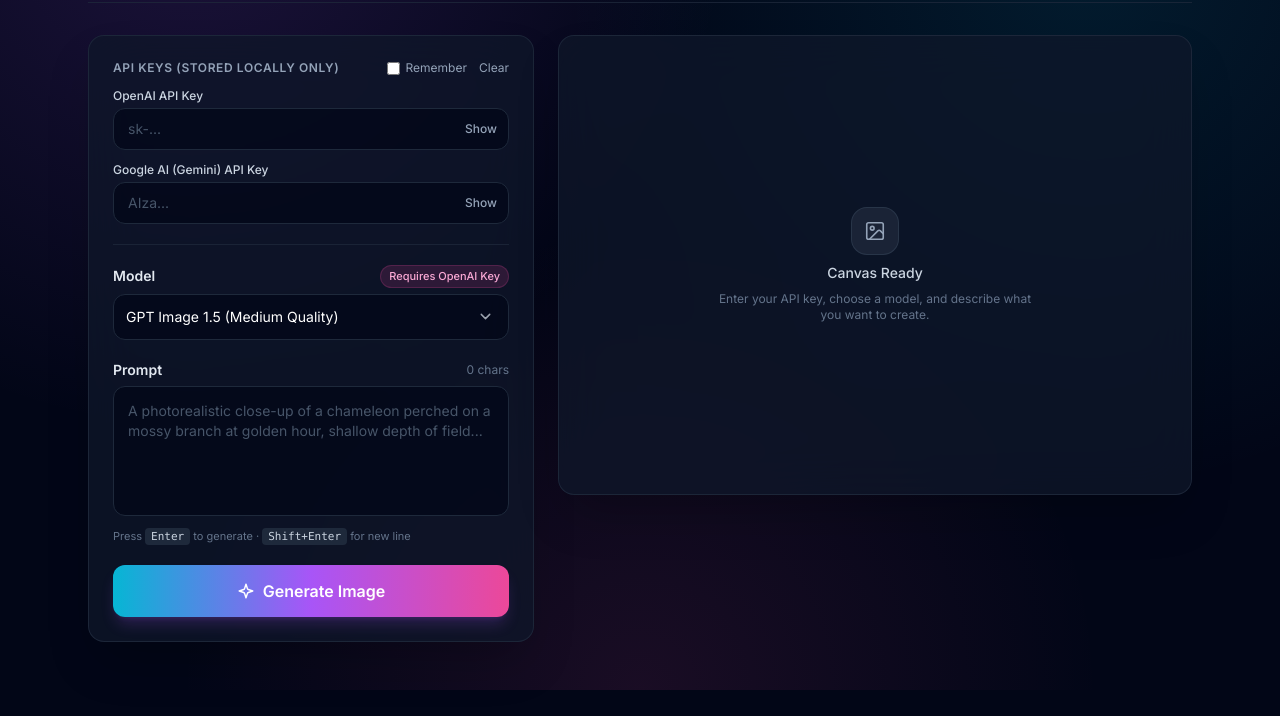
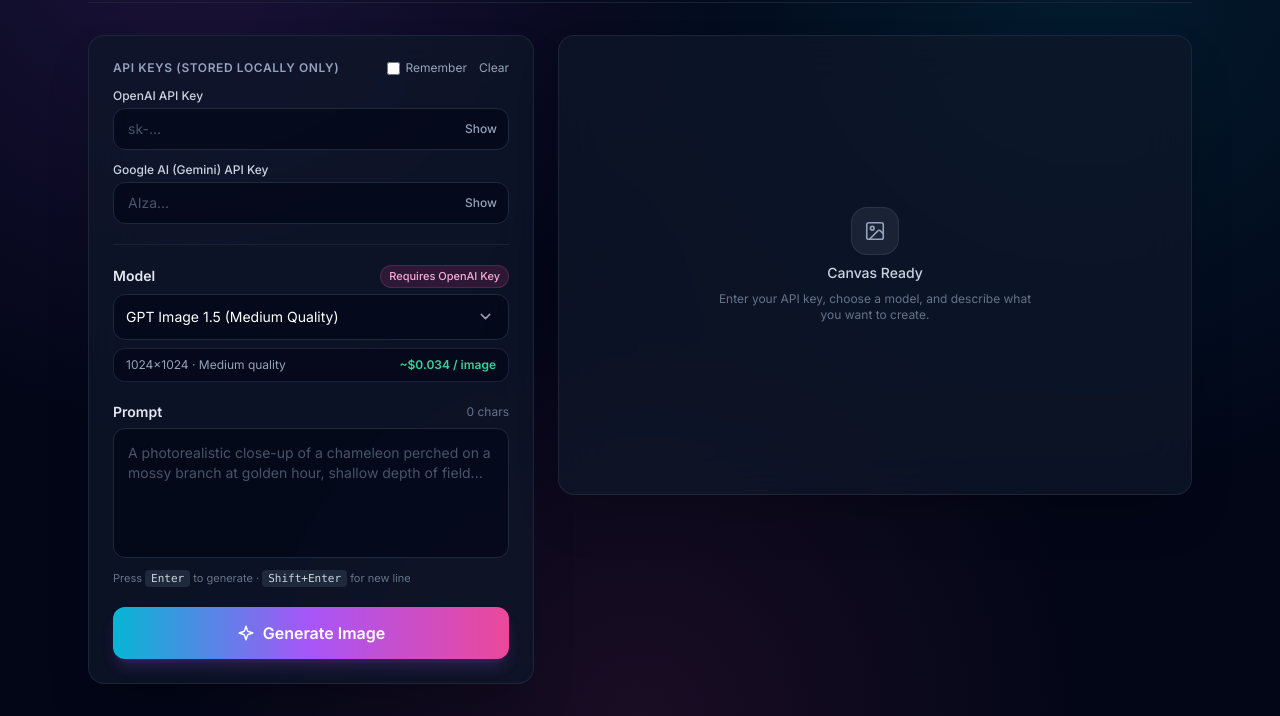
Before and after one commit to a-DuckGod/AI-Media-Generation, a browser extension: page index.html in a window 1280 px wide. Shown: the part 110-826 px from the top of the page. Before the commit the page ends 800 px from the top, so only its background shows below. Drawn offline with nearby package versions, Linux system fonts and the light colour scheme.

Commit message:
Add dynamic per-model price and resolution bar

```diff
--- a/index.html
+++ b/index.html
@@ -132,6 +132,10 @@
                             <option value="gemini-2.5-flash-image">Nano Banana (Gemini 2.5 Flash)</option>
                         </optgroup>
                     </select>
+                    <div class="mt-2 flex items-center justify-between px-3 py-2 rounded-xl bg-slate-950/60 border border-slate-800/80 text-xs">
+                        <span id="modelMeta" class="text-slate-400">1024×1024 · Medium quality</span>
+                        <span id="modelPrice" class="font-semibold text-emerald-400">~$0.034 / image</span>
+                    </div>
                 </div>
 
                 <!-- Prompt -->
@@ -180,23 +184,47 @@
         const resultDiv = document.getElementById('result');
         const apiSelector = document.getElementById('apiSelector');
         const providerBadge = document.getElementById('providerBadge');
+        const modelMeta = document.getElementById('modelMeta');
+        const modelPrice = document.getElementById('modelPrice');
         const openaiKeyInput = document.getElementById('openai_key');
         const googleKeyInput = document.getElementById('google_key');
         const rememberKeysCheckbox = document.getElementById('rememberKeys');
         const clearKeysBtn = document.getElementById('clearKeysBtn');
 
+        const MODEL_INFO = {
+            'gpt-image-1.5-high': { meta: '1024×1024 · High quality', price: '~$0.13 / image' },
+            'gpt-image-1.5-med': { meta: '1024×1024 · Medium quality', price: '~$0.034 / image' },
+            'gpt-image-1-high': { meta: '1024×1024 · High quality', price: '~$0.17 / image' },
+            'gpt-image-1-med': { meta: '1024×1024 · Medium quality', price: '~$0.042 / image' },
+            'gpt-image-1-mini': { meta: '1024×1024 · Fast & budget', price: '~$0.015 / image' },
+            'dalle-3-hd': { meta: '1024×1024 · HD quality', price: '$0.08 / image' },
+            'dalle-3-std': { meta: '1024×1024 · Standard', price: '$0.04 / image' },
+            'dalle-2-1024': { meta: '1024×1024 · Legacy', price: '$0.02 / image' },
+            'dalle-2-512': { meta: '512×512 · Legacy', price: '$0.018 / image' },
+            'gemini-nano-banana-2.1': { meta: '1K · High-efficiency', price: '~$0.034 / image' },
+            'gemini-3-pro-image': { meta: '1K · Studio reasoning', price: '~$0.134 / image' },
+            'gemini-3.1-flash-image': { meta: '1K · Fast generation', price: '~$0.067 / image' },
+            'gemini-3.1-flash-lite-image': { meta: '1K · Ultra fast & low cost', price: '~$0.034 / image' },
+            'gemini-2.5-flash-image': { meta: '1K · Legacy 2.5 Flash', price: '~$0.039 / image' }
+        };
+
         function isGoogleModel(modelId) {
             return modelId.startsWith('gemini');
         }
 
-        function updateProviderBadge() {
-            if (isGoogleModel(apiSelector.value)) {
+        function updateModelDetails() {
+            const selected = apiSelector.value;
+            if (isGoogleModel(selected)) {
                 providerBadge.textContent = 'Requires Google AI Key';
                 providerBadge.className = 'text-[11px] font-medium px-2 py-0.5 rounded-full bg-cyan-500/15 text-cyan-300 border border-cyan-500/20';
             } else {
                 providerBadge.textContent = 'Requires OpenAI Key';
                 providerBadge.className = 'text-[11px] font-medium px-2 py-0.5 rounded-full bg-pink-500/15 text-pink-300 border border-pink-500/20';
             }
+
+            const info = MODEL_INFO[selected] || { meta: 'Standard', price: 'Varies' };
+            modelMeta.textContent = info.meta;
+            modelPrice.textContent = info.price;
         }
 
         function loadSavedKeys() {
@@ -223,7 +251,7 @@
         rememberKeysCheckbox.addEventListener('change', syncSavedKeys);
         openaiKeyInput.addEventListener('input', syncSavedKeys);
         googleKeyInput.addEventListener('input', syncSavedKeys);
-        apiSelector.addEventListener('change', updateProviderBadge);
+        apiSelector.addEventListener('change', updateModelDetails);
 
         promptInput.addEventListener('input', () => {
             charCount.textContent = `${promptInput.value.length} chars`;
@@ -356,7 +384,7 @@
         });
 
         loadSavedKeys();
-        updateProviderBadge();
+        updateModelDetails();
     </script>
 </body>
 </html>
```
